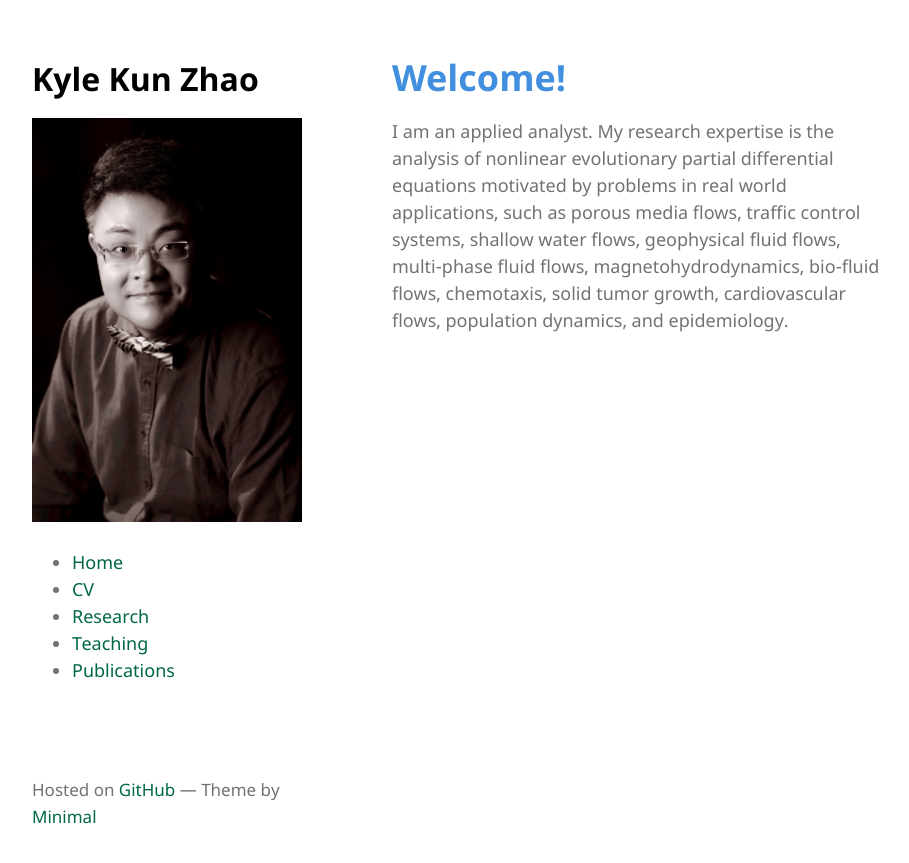
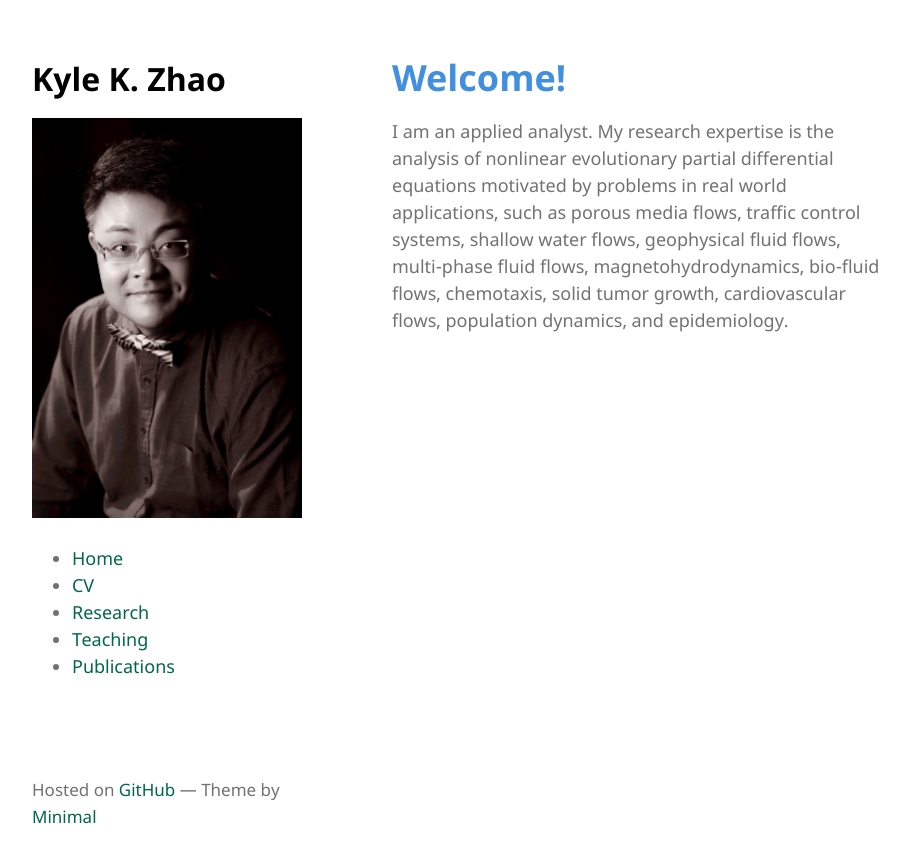
Before and after one commit to kylekunzhao/kylekunzhao.github.io, a Jekyll site: the page built from index.md, in a window 1280 px wide. Shown: the top 863 px of the page, without its empty margins (178-1087 px from the left). Built offline with Jekyll 4.4.1, drawn with Linux system fonts in a browser that asks for light colours.

Commit message:
change name and remove description

```diff
--- a/_config.yml
+++ b/_config.yml
@@ -1,4 +1,4 @@
-title: Kyle Kun Zhao
+title: Kyle K. Zhao
 logo: /assets/img/kzhao.jpeg
 description:
 show_downloads: false
--- a/_layouts/default.html
+++ b/_layouts/default.html
@@ -18,7 +18,7 @@
         <h1><a href="{{ "/" | absolute_url }}">{{ site.title | default: site.github.repository_name }}</a></h1>
 
         {% if site.logo %}
-          <img src="{{site.logo | relative_url}}" alt="Logo" />
+          <img src="{{site.logo | relative_url}}" alt="Logo" style="width:500px;height:400px;" />
         {% endif %}
 
         <p>{{ site.description | default: site.github.project_tagline }}</p>
```
Also changed, not shown: README.md.
